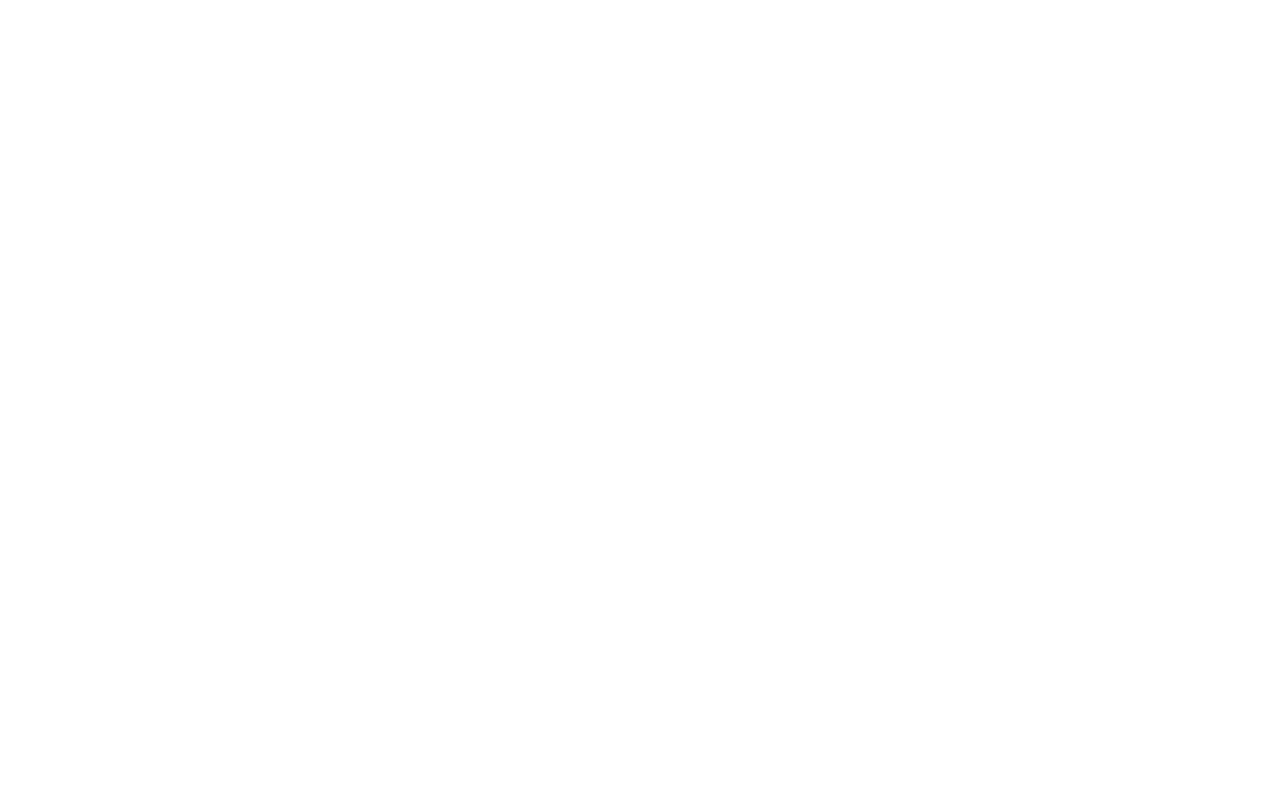
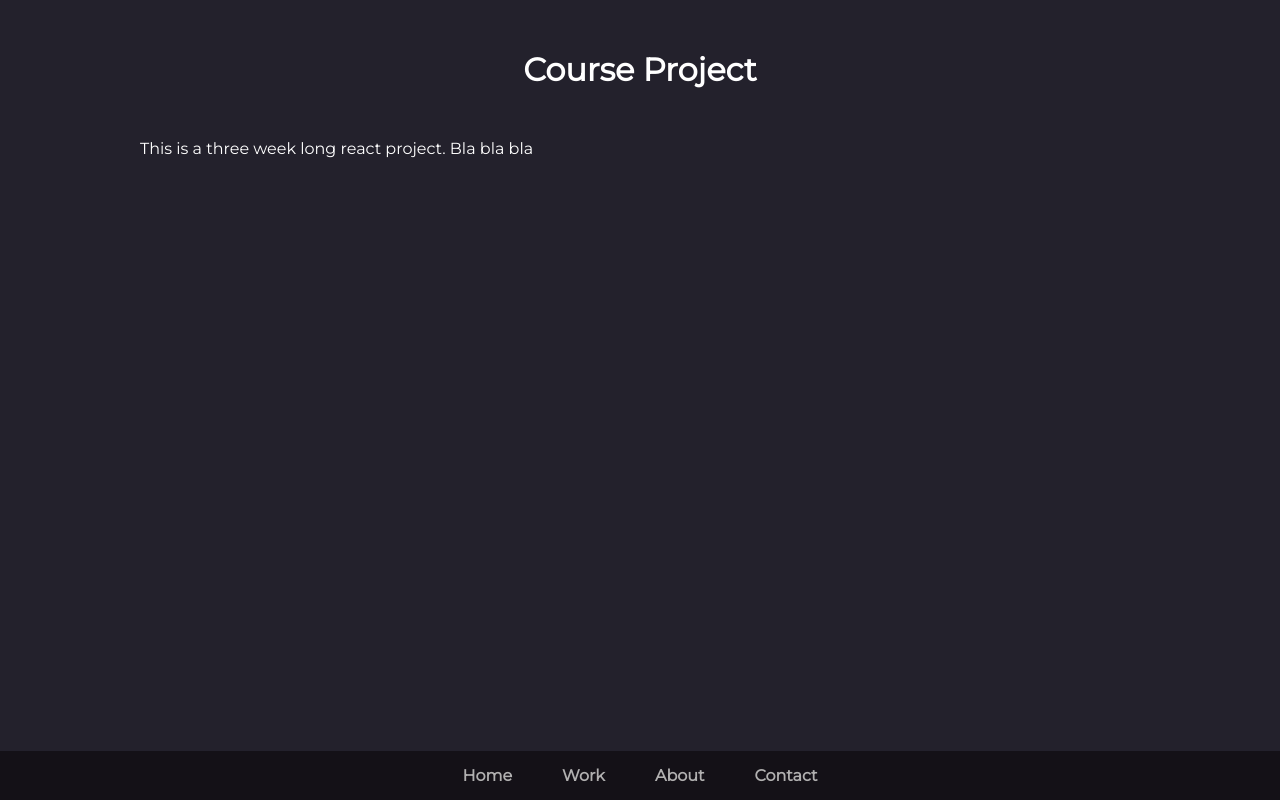
Before and after one commit to Hortasha/portfolio, an Angular app: page /project/1 in a window 1280 px wide. Before the commit this address led to /. Built offline with nearby package versions, Linux system fonts and the light colour scheme.

Commit message:
create project page

```diff
--- a/src/app/app-routing.module.ts
+++ b/src/app/app-routing.module.ts
@@ -4,13 +4,15 @@
 import { ContactComponent } from './pages/contact/contact.component';
 import { WorkComponent } from './pages/work/work.component';
 import { AboutComponent } from './pages/about/about.component';
+import { SpecificProjectComponent } from './pages/specific-project/specific-project.component';
 
 const routes: Routes = [
   { path: '', redirectTo: 'home', pathMatch: 'full' },
   { path: 'home', component: HomeComponent },
   { path: 'contact', component: ContactComponent },
   { path: 'work', component: WorkComponent },
-  { path: 'about', component: AboutComponent }
+  { path: 'about', component: AboutComponent },
+  { path: 'project/:id', component: SpecificProjectComponent }
 ];
 
 @NgModule({
--- a/src/app/app.module.ts
+++ b/src/app/app.module.ts
@@ -10,6 +10,7 @@
 import { ProjectComponent } from './components/project/project.component';
 import { NavComponent } from './components/nav/nav.component';
 import { ProjectService } from './services/project/project.service';
+import { SpecificProjectComponent } from './pages/specific-project/specific-project.component';
 
 @NgModule({
   declarations: [
@@ -19,7 +20,8 @@
     ContactComponent,
     AboutComponent,
     ProjectComponent,
-    NavComponent
+    NavComponent,
+    SpecificProjectComponent
   ],
   imports: [
     BrowserModule,
--- a/src/app/components/project/project.component.html
+++ b/src/app/components/project/project.component.html
@@ -1,6 +1,6 @@
 <div class="project">
   <h1>{{project.title}}</h1>
-  <div class="project-img" [ngStyle]="{'background-image' : backgroundStart + project.name + backgroundEnd}">
+  <div routerLink="/project/{{project.id}}" class="project-img" [ngStyle]="{'background-image' : backgroundStart + project.name + backgroundEnd}">
     <br>
     <p *ngFor="let tool of project.tools">
       {{tool}}
--- a/src/app/pages/about/about.component.html
+++ b/src/app/pages/about/about.component.html
@@ -21,8 +21,21 @@
             Born
           </p>
           <p class="about-timeline-text">
-            <span class="about-timeline-date">December 1992:</span><br>
-            Born
+            <span class="about-timeline-date">August 2012:</span><br>
+            Dataingeniør Bachelor, HiST(NTNU), Trondheim.<br>Exit after first year.
+          </p>
+          <p class="about-timeline-text">
+            <span class="about-timeline-date">Oktober 2013:</span><br>
+            Tech support at GoExcellent
+          </p>
+          <p class="about-timeline-text">
+            <span class="about-timeline-date">August 2015:</span><br>
+            Pedagogikk, NTNU, Trondheim
+          </p>
+
+          <p class="about-timeline-text">
+            <span class="about-timeline-date">August 2017:</span><br>
+            Frontend, Noroff, Oslo
           </p>
       </div>
     </div>
--- a/src/app/pages/home/home.component.html
+++ b/src/app/pages/home/home.component.html
@@ -7,7 +7,7 @@
         I enjoy creating dynamic applications in Node.
       </span>
       {{'}'}}
-      <a routerLink="/work" routerLinkActive="active" class="home-text-button">My Work</a>
+      <a routerLink="/work" class="home-text-button">My Work</a>
     </p>
   </div>
 </div>
--- /dev/null
+++ b/src/app/pages/specific-project/specific-project.component.html
@@ -0,0 +1,9 @@
+<div class="contact">
+    <div class="contact-row">
+      <h1 class="contact-title">{{project.title}}</h1>
+    </div>
+    <div class="contact-row">
+      <p>{{project.text}}</p>
+    </div>
+  </div>
+<app-nav></app-nav>
--- /dev/null
+++ b/src/app/pages/specific-project/specific-project.component.scss
@@ -0,0 +1,19 @@
+.contact {
+    background-color: #23212c;
+    color: white;
+    min-height: 90vh;
+    padding-bottom: 10vh;
+
+    &-title {
+        text-align: center;
+    }
+
+    &-row {
+        margin: 0 auto;
+        width: 1000px;
+        max-width: 96%;
+        padding-top: 50px;
+        padding-left: 2%;
+        padding-right: 2%;
+    }
+}
--- /dev/null
+++ b/src/app/pages/specific-project/specific-project.component.ts
@@ -0,0 +1,23 @@
+import { Component, OnInit } from '@angular/core';
+import { ProjectService } from 'src/app/services/project/project.service';
+import { ActivatedRoute } from '@angular/router';
+
+@Component({
+  selector: 'app-specific-project',
+  templateUrl: './specific-project.component.html',
+  styleUrls: ['./specific-project.component.scss']
+})
+export class SpecificProjectComponent implements OnInit {
+  project: any;
+
+  constructor(
+    private projectService: ProjectService,
+    private route: ActivatedRoute
+  ) { }
+
+  ngOnInit() {
+    const id = this.route.snapshot.paramMap.get('id');
+    this.project = this.projectService.getProject(id);
+  }
+
+}
```
Also changed, not shown: 1 other file (tests, documents, lock files or other folders).
